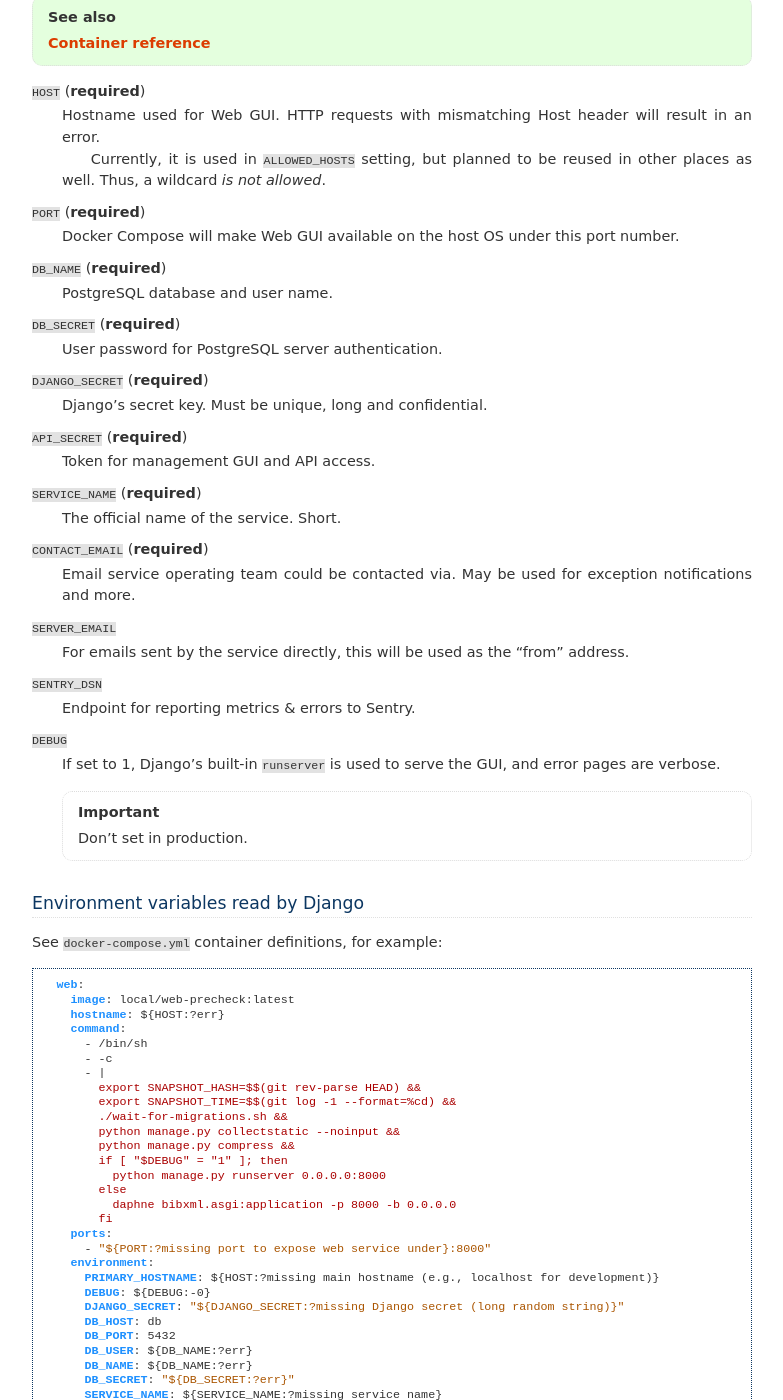
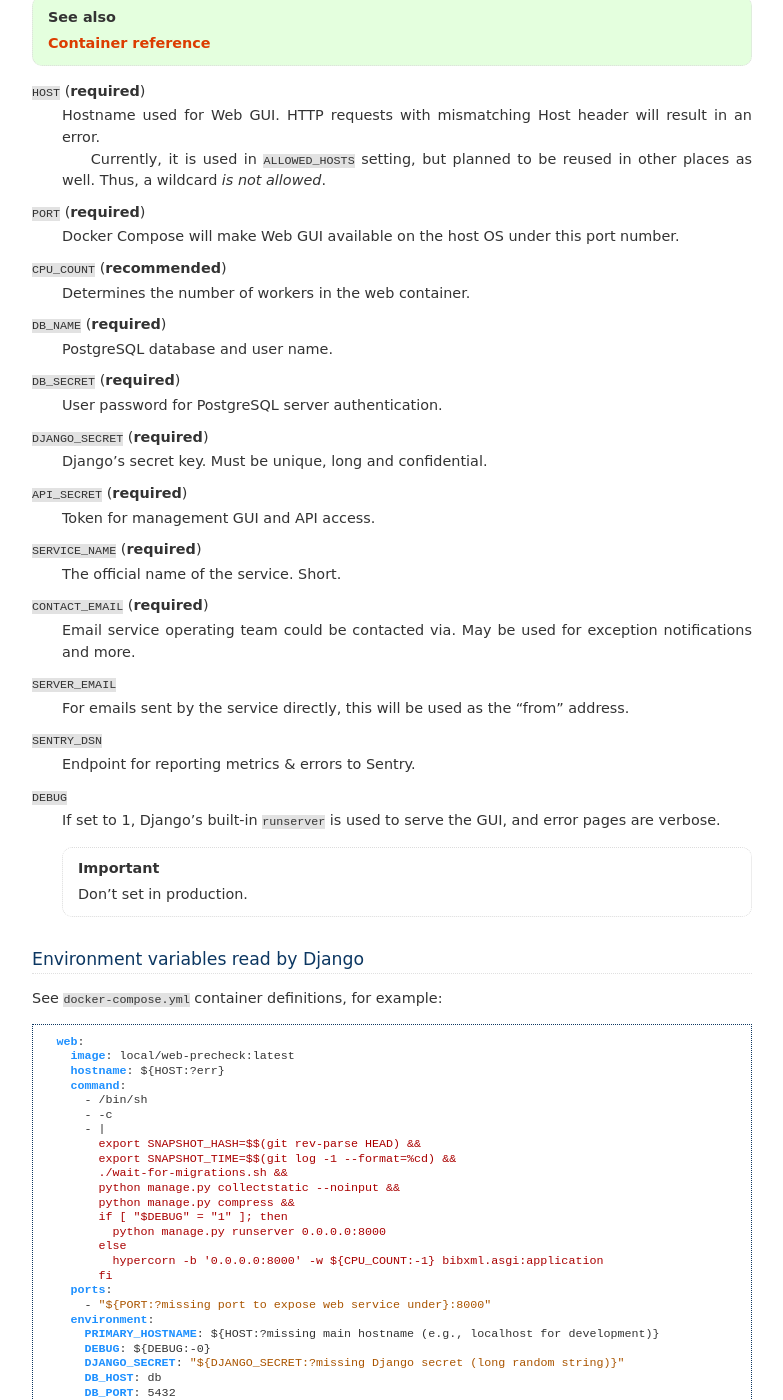
Before and after one commit to ietf-tools/bibxml-service, a Sphinx documentation site: the page built from docs/ref/env.rst, in a window 1280 px wide and 1400 px high, scrolled down 404 px. Shown: the whole window, without its empty margins (248-1031 px from the left). Built offline with Sphinx 7.4.7, drawn with Linux system fonts in a browser that asks for light colours; pages that are not in the unit, such as notebooks, are missing from menus.

Commit message:
chore: switch from Daphne to Hypercorn (#82)

```diff
--- a/docker-compose.yml
+++ b/docker-compose.yml
@@ -75,7 +75,7 @@ services:
         if [ "$DEBUG" = "1" ]; then
           python manage.py runserver 0.0.0.0:8000
         else
-          daphne bibxml.asgi:application -p 8000 -b 0.0.0.0
+          hypercorn -b '0.0.0.0:8000' -w ${CPU_COUNT:-1} bibxml.asgi:application
         fi
     ports:
       - "${PORT:?missing port to expose web service under}:8000"
--- a/docs/ref/env.rst
+++ b/docs/ref/env.rst
@@ -26,6 +26,9 @@ Most of them are passed to containers’ respective environments.
 ``PORT`` (**required**)
     Docker Compose will make Web GUI available
     on the host OS under this port number.
+
+``CPU_COUNT`` (**recommended**)
+    Determines the number of workers in the web container.
 
 ``DB_NAME`` (**required**)
     PostgreSQL database and user name.
--- a/requirements.txt
+++ b/requirements.txt
@@ -1,4 +1,4 @@
-daphne>=3.0,<4.0
+hypercorn>=0.13.2,<0.14
 Django>=4.0,<5.0
 django_debug_toolbar
 django_compressor>=3.0,<4.0
```
